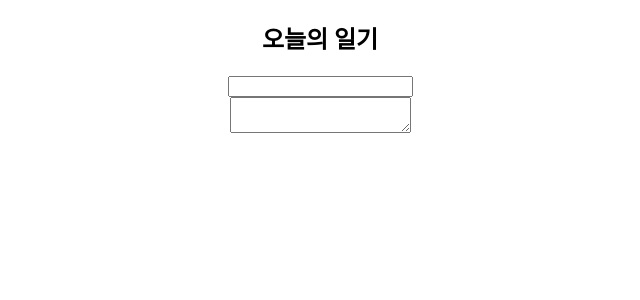
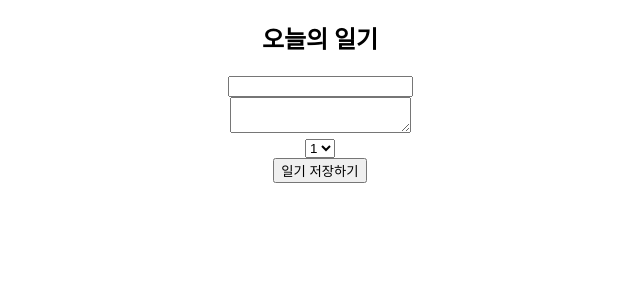
Before and after one commit to pjnw1236/UDEMY-Winterlood-React.js, a React (Create React App) app in the folder section6/: page / in a window 1280 px wide. Shown: the top 300 px of the page, without its empty margins (320-960 px from the left). Built offline with nearby package versions, Linux system fonts and the light colour scheme.

Commit message:
[Section6] 감정 선택 및 저장 구현

```diff
--- a/section6/src/DiaryEditor.js
+++ b/section6/src/DiaryEditor.js
@@ -4,6 +4,7 @@
   const [state, setState] = useState({
     author: "",
     content: "",
+    emotion: 1,
   });
 
   const handleChangeState = (e) => {
@@ -14,6 +15,11 @@
       ...state,
       [e.target.name]: e.target.value,
     });
+  };
+
+  const handleSubmit = (e) => {
+    console.log(state);
+    alert("저장 성공");
   };
 
   return (
@@ -33,6 +39,22 @@
           onChange={handleChangeState}
         />
       </div>
+      <div>
+        <select
+          name="emotion"
+          value={state.emotion}
+          onChange={handleChangeState}
+        >
+          <option value={1}>1</option>
+          <option value={2}>2</option>
+          <option value={3}>3</option>
+          <option value={4}>4</option>
+          <option value={5}>5</option>
+        </select>
+      </div>
+      <div>
+        <button onClick={handleSubmit}>일기 저장하기</button>
+      </div>
     </div>
   );
 };
```
